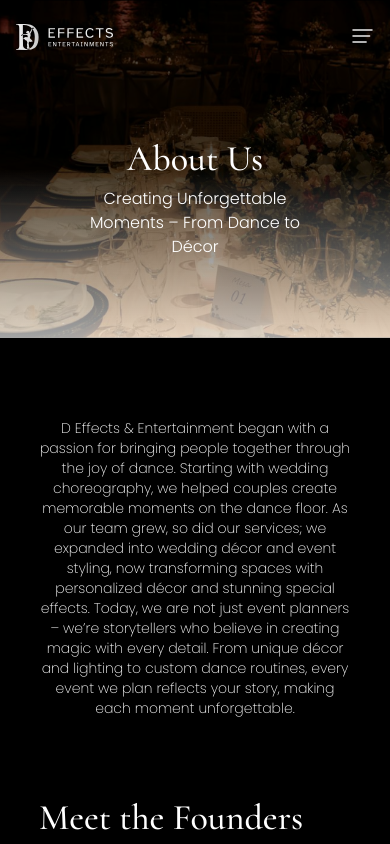
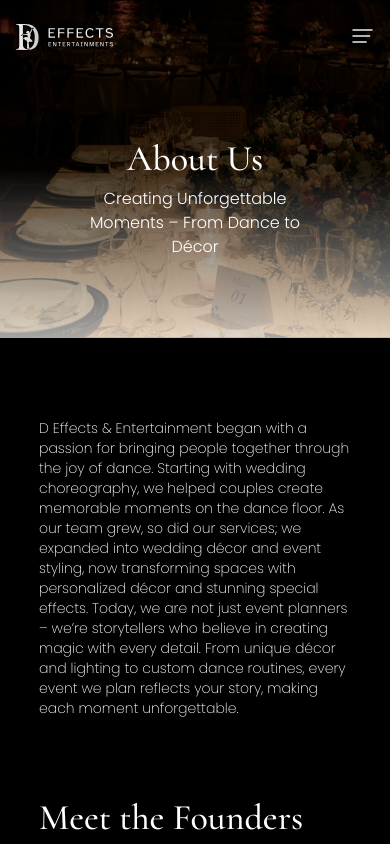
Before and after one commit to dhairyapatel15112021/freelance, a React (Vite) app: page /about in a window 390 px wide. Shown: the top 844 px of the page. Built offline with nearby package versions, Linux system fonts and the light colour scheme.

Commit message:
alignment

```diff
--- a/src/pages/AboutUs.tsx
+++ b/src/pages/AboutUs.tsx
@@ -8,7 +8,7 @@ export const AboutUs = () => {
     <div>
       <Image />
       <div className="flex justify-center items-center mt-20">
-        <div className="w-[80vw] text-center font-poppins font-extralight md:font-light text-sm md:text-base">
+        <div className="w-[80vw] text-left md:text-center font-poppins font-extralight md:font-light text-sm md:text-base">
           D Effects & Entertainment began with a passion for bringing people together through the joy of dance. Starting with wedding choreography, we helped couples create memorable moments on the dance floor. As our team grew, so did our services; we expanded into wedding décor and event styling, now transforming spaces with personalized décor and stunning special effects. Today, we are not just event planners – we’re storytellers who believe in creating magic with every detail. From unique décor and lighting to custom dance routines, every event we plan reflects your story, making each moment unforgettable.
         </div>
       </div>
```
